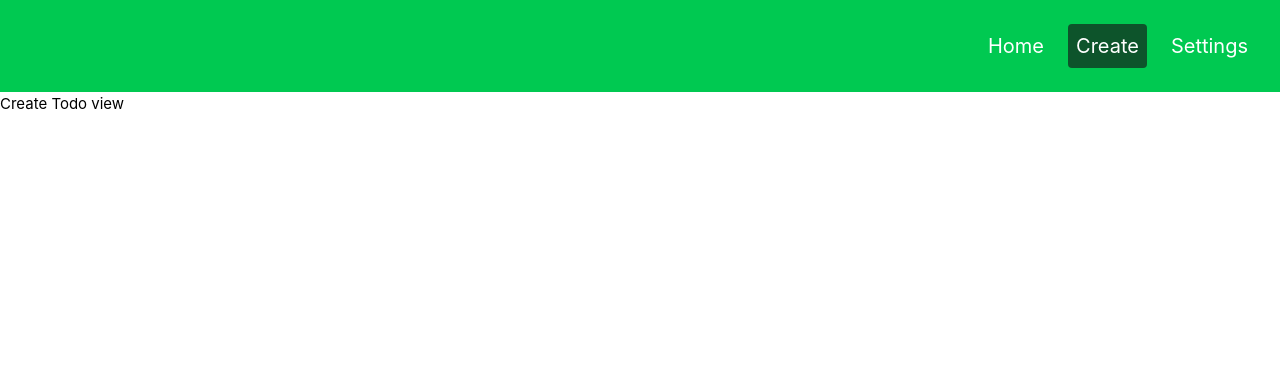
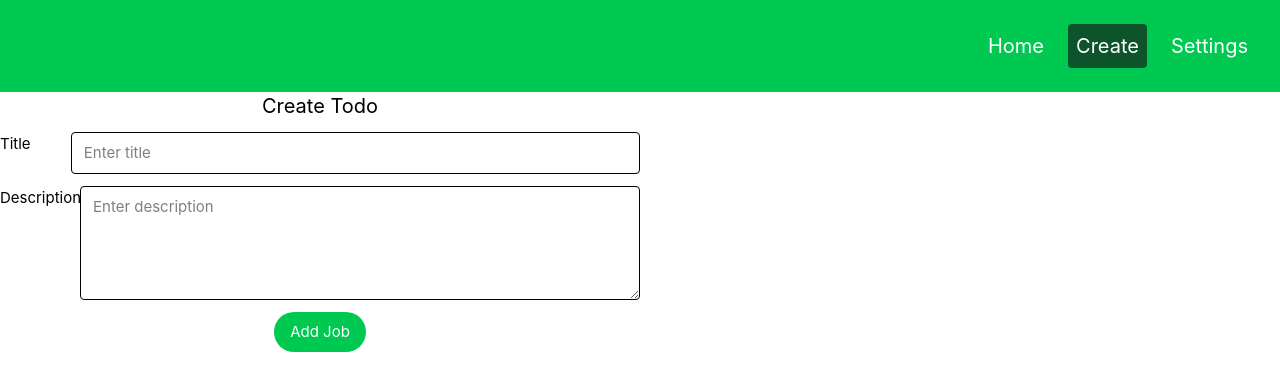
Before and after one commit to Cruzinshtern/todo-project-vue-front, a Vue app: page /create-todo in a window 1280 px wide. Shown: the top 390 px of the page. Built offline with nearby package versions, Linux system fonts and the light colour scheme.

Commit message:
create todo form (no api)

```diff
--- a/src/components/NavbarComponent.vue
+++ b/src/components/NavbarComponent.vue
@@ -1,5 +1,5 @@
 <script lang="ts" setup>
-import type { MenuItem } from '@/types/MenuItem.interface'
+import type { MenuItem } from '@/interfaces/MenuItem.interface'
 import { ref, watch } from 'vue'
 import { useRoute } from 'vue-router'
 
--- /dev/null
+++ b/src/components/TodoFormComponent.vue
@@ -0,0 +1,54 @@
+<script lang="ts" setup>
+import type { Todo } from '@/interfaces/Todo.inteface'
+import type { CreatedTodoType } from '@/types/CreatedTodo.type'
+import { defineProps, reactive, defineEmits } from 'vue'
+
+const props = defineProps({
+  title: String,
+})
+
+const emit = defineEmits<CreatedTodoType>()
+
+const form = reactive<Todo>({
+  title: '',
+  description: '',
+  isComplete: false,
+})
+
+const handleSubmit = () => {
+  emit('createdTodo', form)
+}
+</script>
+<template>
+  <form @submit.prevent="handleSubmit" class="flex flex-col gap-3 items-center">
+    <h3 class="text-xl">{{ props.title }}</h3>
+    <div class="w-full flex">
+      <label for="title" class="w-1/8">Title</label>
+      <input
+        v-model="form.title"
+        type="text"
+        id="title"
+        class="border rounded w-full py-2 px-3 mb-2"
+        placeholder="Enter title"
+      />
+    </div>
+    <div class="w-full flex">
+      <label for="description" class="w-1/8">Description</label>
+      <textarea
+        v-model="form.description"
+        id="description"
+        class="border rounded w-full py-2 px-3"
+        rows="4"
+        placeholder="Enter description"
+      ></textarea>
+    </div>
+    <div>
+      <button
+        class="bg-green-500 hover:bg-green-600 text-white font-bold py-2 px-4 rounded-full w-full focus:outline-none focus:shadow-outline"
+        type="submit"
+      >
+        Add Job
+      </button>
+    </div>
+  </form>
+</template>
--- /dev/null
+++ b/src/interfaces/Todo.inteface.ts
@@ -0,0 +1,5 @@
+export interface Todo {
+  title: string
+  description: string
+  isComplete: boolean
+}
--- /dev/null
+++ b/src/types/CreatedTodo.type.ts
@@ -0,0 +1,5 @@
+import type { Todo } from '@/interfaces/Todo.inteface'
+
+export type CreatedTodoType = {
+  (event: 'createdTodo', value: Todo): void
+}
--- a/src/views/CreateTodoView.vue
+++ b/src/views/CreateTodoView.vue
@@ -1,3 +1,13 @@
+<script lang="ts" setup>
+import TodoFormComponent from '@/components/TodoFormComponent.vue'
+import type { Todo } from '@/interfaces/Todo.inteface'
+
+const handleCreateTodo = (form: Todo) => {
+  console.log('form', form)
+}
+</script>
 <template>
-  <div>Create Todo view</div>
+  <section class="w-1/2">
+    <TodoFormComponent title="Create Todo" @created-todo="handleCreateTodo" />
+  </section>
 </template>
```
Also changed, not shown: src/interfaces/MenuItem.interface.ts (renamed from src/types/MenuItem.interface.ts).
